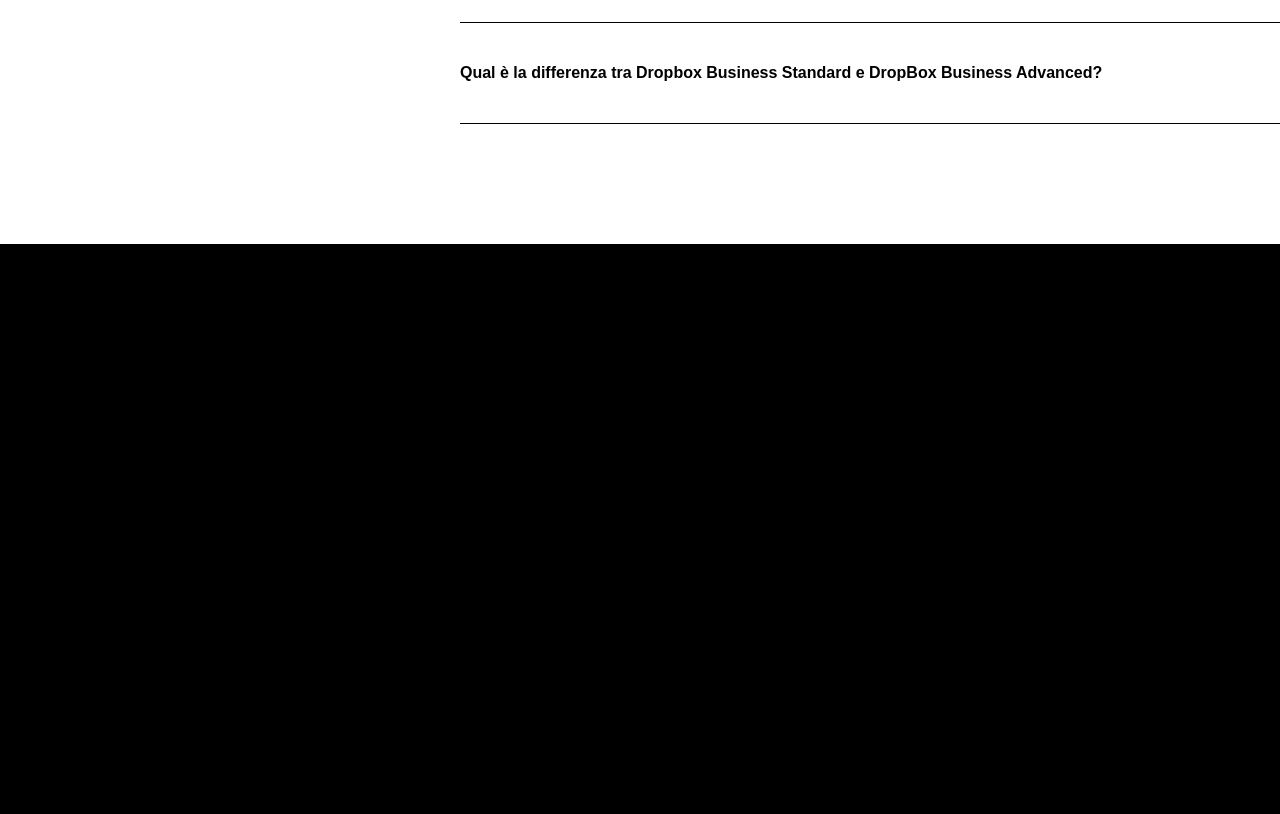
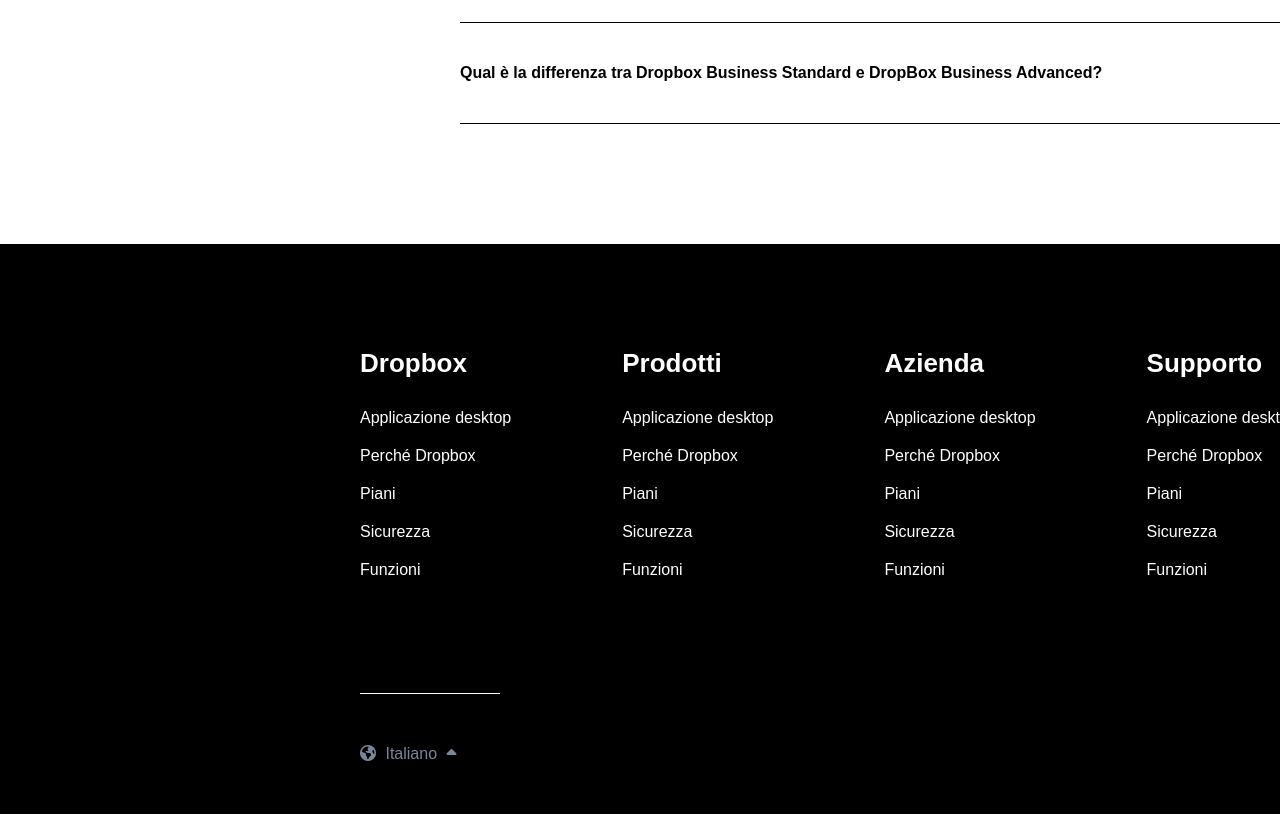
Before and after one commit to Mattia-Giorgetti/htmlcss-dropbox, a plain HTML site: page index.html in a window 1280 px wide. Shown: the part 5662-6476 px from the top of the page. Drawn offline with Linux system fonts and the light colour scheme.

Commit message:
finito footer - da completare section5 e plans

```diff
--- a/css/style.css
+++ b/css/style.css
@@ -43,6 +43,9 @@ body {
 }
 .flexwrap {
     flex-wrap: wrap;
+}
+.stretch_items {
+    align-items: stretch;
 }
 
 .btn {
@@ -281,4 +284,38 @@ footer {
     height: 570px;
     background-color: var(--black);
     color: var(--white);
+    position: relative;
 }
+footer ul {
+    list-style: none;
+}
+.foot_list_wrap {
+    border-bottom: 1px solid white;
+    padding: 80px 0;
+    height: 450px;
+}
+.foot_list_wrap span {
+    font-size: 26px;
+    font-weight: 600;
+    padding-bottom: 20px;
+}
+.foot_list_wrap li {
+    padding: 10px 0;
+}
+.black_rectangle {
+    background-color: var(--black);
+    height: 50px;
+    width: 1420px;
+    position: absolute;
+    bottom: 15%;
+    right: 0;
+
+}
+.bottom_footer {
+    height: 120px;
+    line-height: 120px;
+    color: lightslategray;
+}
+.bottom_footer span {
+    padding-right: 5px;
+}
--- a/index.html
+++ b/index.html
@@ -201,8 +201,55 @@
     <!-- Footer  -->
 
     <footer>
-        <div class="container_wide"></div>
+        <div class="container_wide">
 
+            <section class="foot_list_wrap flexbox">
+                <ul class="column_flex"><span>Dropbox</span>
+                    <li>Applicazione desktop</li>
+                    <li>Perché Dropbox</li>
+                    <li>Piani</li>
+                    <li>Sicurezza</li>
+                    <li>Funzioni</li>
+                </ul>
+                <ul class="column_flex"><span>Prodotti</span>
+                    <li>Applicazione desktop</li>
+                    <li>Perché Dropbox</li>
+                    <li>Piani</li>
+                    <li>Sicurezza</li>
+                    <li>Funzioni</li>
+                </ul>
+                <ul class="column_flex"><span>Azienda</span>
+                    <li>Applicazione desktop</li>
+                    <li>Perché Dropbox</li>
+                    <li>Piani</li>
+                    <li>Sicurezza</li>
+                    <li>Funzioni</li>
+                </ul>
+                <ul class="column_flex"><span>Supporto</span>
+                    <li>Applicazione desktop</li>
+                    <li>Perché Dropbox</li>
+                    <li>Piani</li>
+                    <li>Sicurezza</li>
+                    <li>Funzioni</li>
+                </ul>
+                <ul class="column_flex"><span>Community</span>
+                    <li>Applicazione desktop</li>
+                    <li>Perché Dropbox</li>
+                    <li>Piani</li>
+                    <li>Sicurezza</li>
+                    <li>Funzioni</li>
+                </ul>
+
+                <div class="black_rectangle"></div>
+            </section>
+
+            <section class="bottom_footer">
+                <span><i class="fa-solid fa-earth-americas"></i></span>
+                <span>Italiano</span>
+                <span><i class="fa-solid fa-caret-up"></i></span>
+            </section>
+
+        </div>
     </footer>
 
 </body>
```
